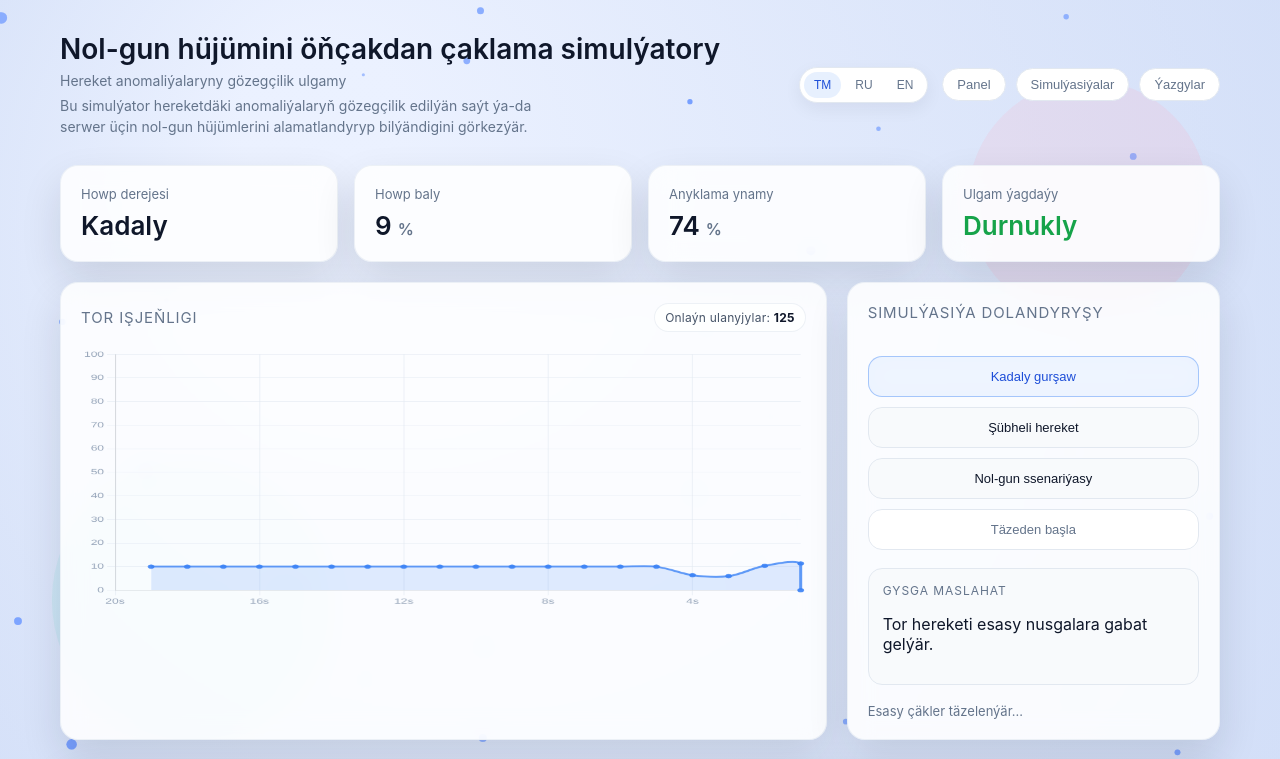
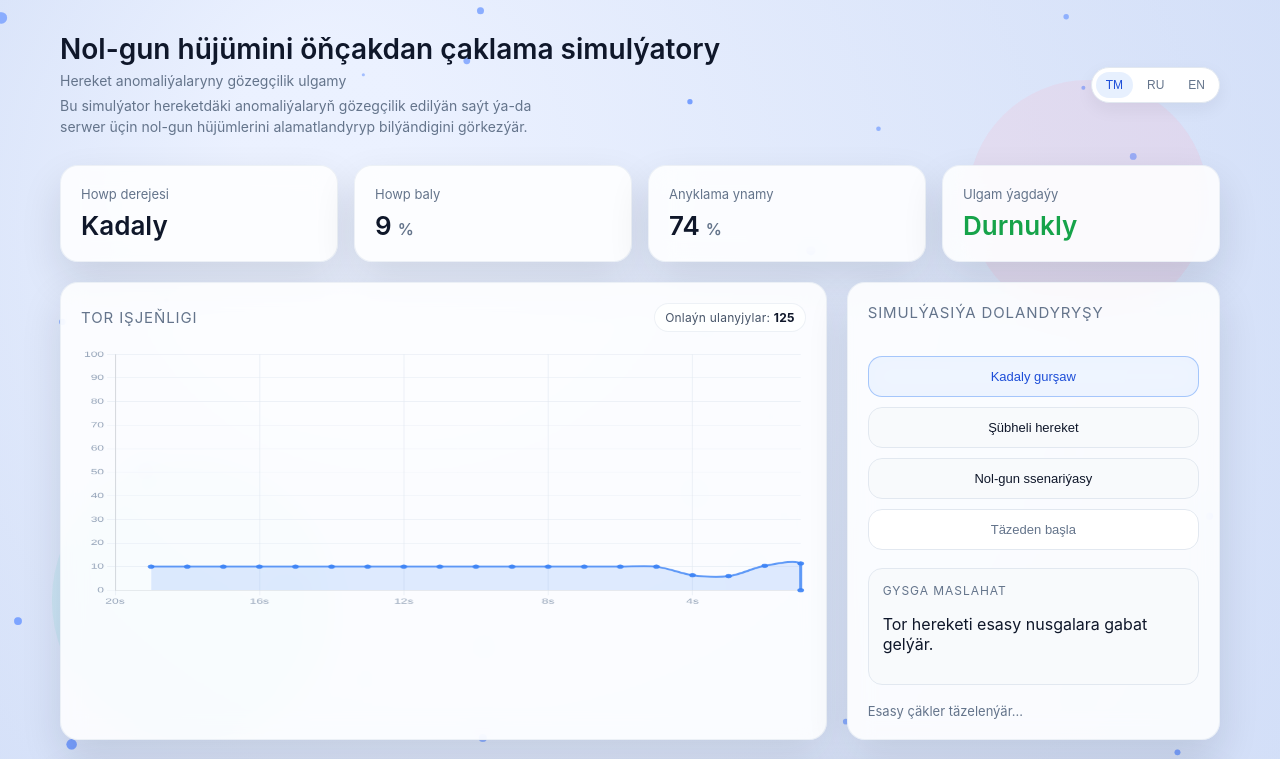
Before and after one commit to Bayjikow/sapargeldi, a plain HTML site: page index.html in a window 1280 px wide. Shown: the top 759 px of the page. Drawn offline with nearby package versions, Linux system fonts and the light colour scheme; animation ran at ten frames a second.

Commit message:
Remove nav buttons

```diff
--- a/index.html
+++ b/index.html
@@ -25,11 +25,6 @@
             <button class="lang-btn" data-lang="ru" type="button">RU</button>
             <button class="lang-btn" data-lang="en" type="button">EN</button>
           </div>
-          <nav class="nav">
-            <button class="nav-btn" data-i18n="nav.dashboard" type="button">Dashboard</button>
-            <button class="nav-btn" data-i18n="nav.simulations" type="button">Simulations</button>
-            <button class="nav-btn" data-i18n="nav.logs" type="button">Logs</button>
-          </nav>
         </div>
       </header>
 
```
